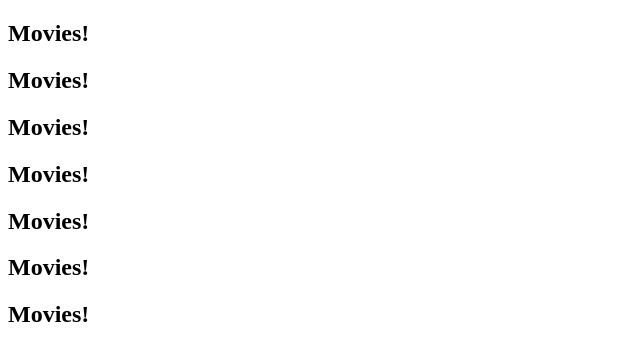
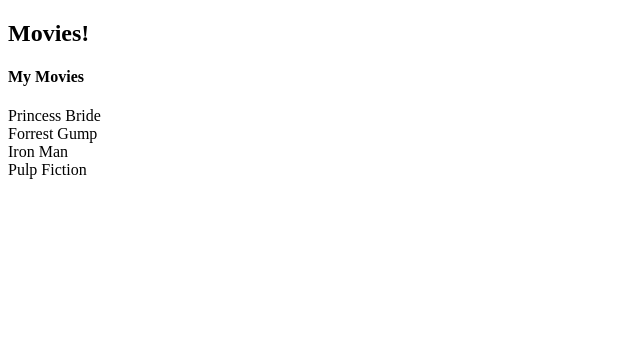
Before and after one commit to ltpoole/movies_frontend, a React (Create React App) app: page / in a window 1280 px wide. Shown: the top 360 px of the page, without its empty margins (0-640 px from the left). Built offline with nearby package versions, Linux system fonts and the light colour scheme; the HTML template or start-up script is replaced by a standard one.

Commit message:
added movie list

```diff
--- a/src/App.jsx
+++ b/src/App.jsx
@@ -1,16 +1,12 @@
 import './App.css';
 import Header from './components/Header/Header';
+import MovieList from './components/MovieList/MovieList';
 
 function App() {
   return (
     <div className="App">
       <Header />
-      <Header />
-      <Header />
-      <Header />
-      <Header />
-      <Header />
-      <Header />
+      <MovieList />
     </div>
   );
 }
--- /dev/null
+++ b/src/components/MovieList/MovieList.jsx
@@ -0,0 +1,14 @@
+const MovieList = ({}) => {
+    const movies = ['Princess Bride', 'Forrest Gump', 'Iron Man', 'Pulp Fiction']
+    const movieItems = movies.map((movie) => <div>{movie}</div>)
+    return (
+        <div>
+            <h4>My Movies</h4>
+            <div>
+                {movieItems}
+            </div>
+        </div>
+    );
+}
+
+export default MovieList;
```
